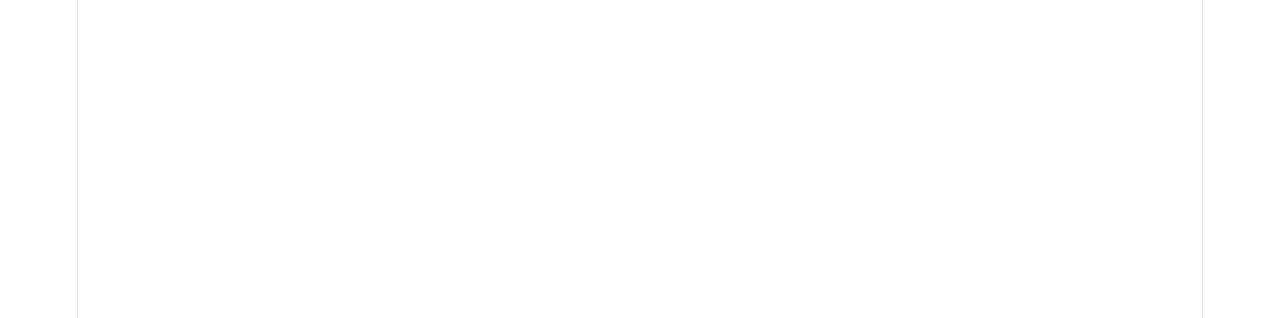
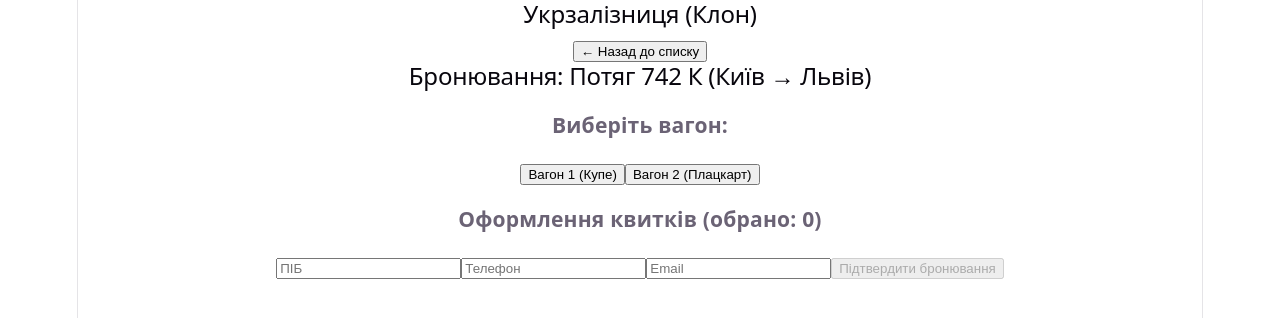
Before and after one commit to squushe/WEB-project-uz-clon, a React (Vite) app in the folder railway-app/: page /booking/1 in a window 1280 px wide. Shown: the top 318 px of the page. Built offline with nearby package versions, Linux system fonts and the light colour scheme.

Commit message:
feat: configure React Router DOM with home and booking routes

```diff
--- a/railway-app/src/App.jsx
+++ b/railway-app/src/App.jsx
@@ -1,6 +1,20 @@
-import { useState } from "react";
-import "./App.css";
+import { BrowserRouter, Routes, Route } from "react-router-dom";
+import Home from "./pages/Home";
+import Booking from "./pages/Booking";
 
-function App() {}
+function App() {
+  return (
+    <BrowserRouter>
+      <header className="header">
+        <h2>Укрзалізниця (Клон)</h2>
+      </header>
+
+      <Routes>
+        <Route path="/" element={<Home />} />
+        <Route path="/booking/:trainId" element={<Booking />} />
+      </Routes>
+    </BrowserRouter>
+  );
+}
 
 export default App;
```
